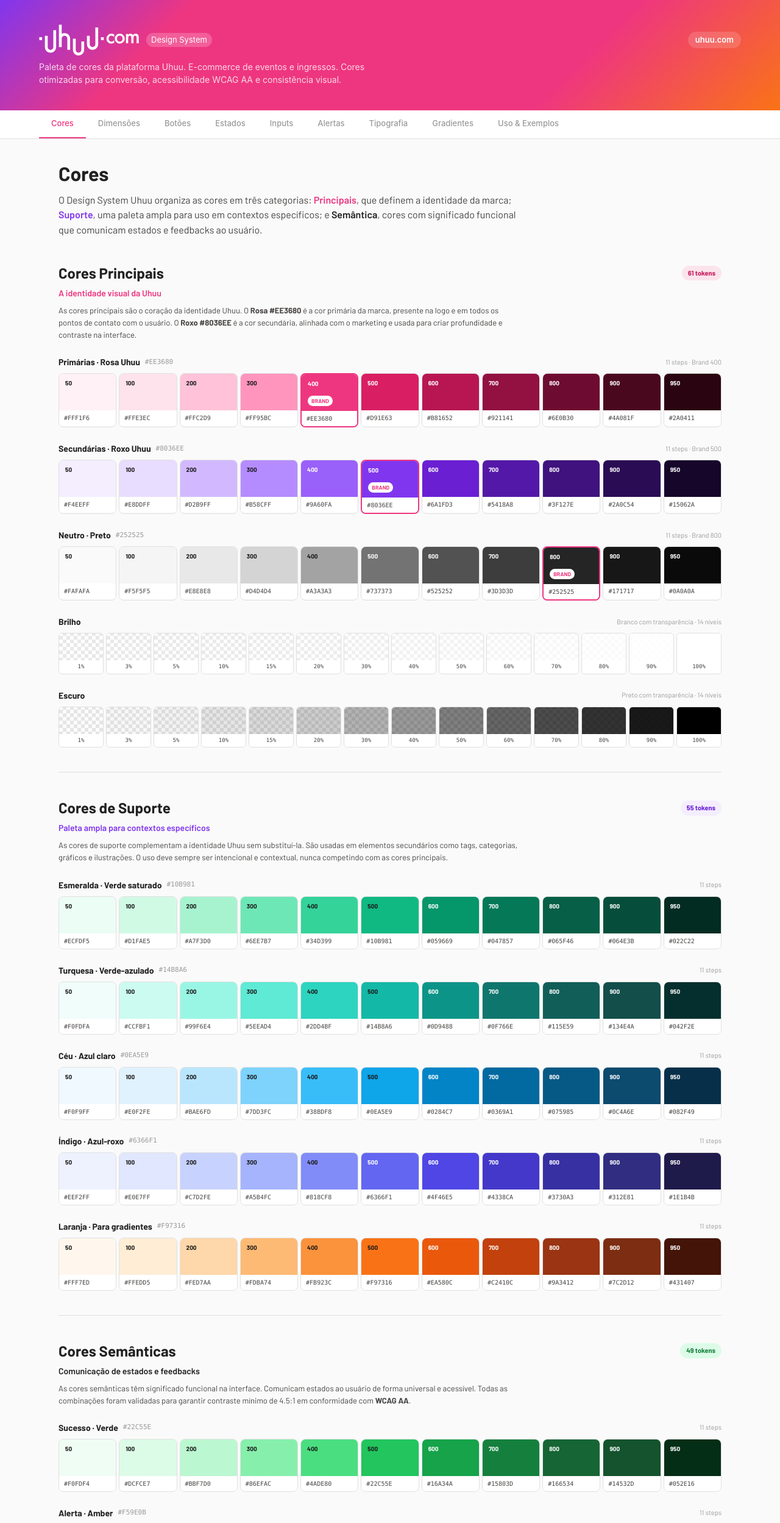
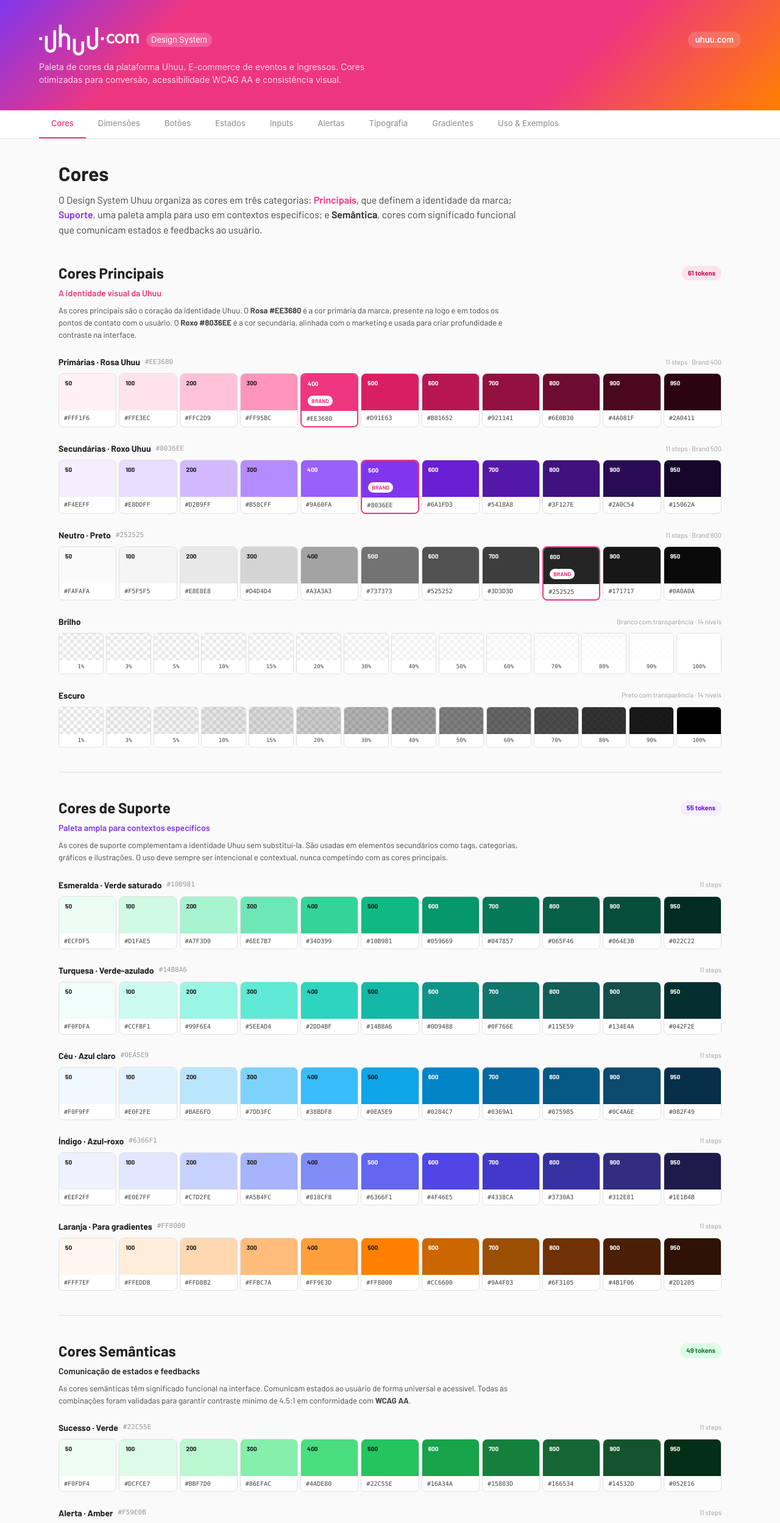
Before and after one commit to vinisvinig/Uhuudesignsystem2026, a React (Vite) app: page / in a window 1280 px wide. Shown: the top 2498 px of the page at 61% size. Built offline with nearby package versions, Linux system fonts and the light colour scheme.

Commit message:
fix(laranja): atualiza paleta para #FF8000 como Brand 500 conforme definição do marketing

```diff
--- a/src/app/components/color-palette.tsx
+++ b/src/app/components/color-palette.tsx
@@ -83,7 +83,7 @@ const PALETTES: Record<string, { hex: string; brand?: number; scale: string[] }>
   turquesa:  { hex: "#14B8A6", scale: ["#F0FDFA","#CCFBF1","#99F6E4","#5EEAD4","#2DD4BF","#14B8A6","#0D9488","#0F766E","#115E59","#134E4A","#042F2E"] },
   ceu:       { hex: "#0EA5E9", scale: ["#F0F9FF","#E0F2FE","#BAE6FD","#7DD3FC","#38BDF8","#0EA5E9","#0284C7","#0369A1","#075985","#0C4A6E","#082F49"] },
   indigo:    { hex: "#6366F1", scale: ["#EEF2FF","#E0E7FF","#C7D2FE","#A5B4FC","#818CF8","#6366F1","#4F46E5","#4338CA","#3730A3","#312E81","#1E1B4B"] },
-  laranja:   { hex: "#F97316", scale: ["#FFF7ED","#FFEDD5","#FED7AA","#FDBA74","#FB923C","#F97316","#EA580C","#C2410C","#9A3412","#7C2D12","#431407"] },
+  laranja:   { hex: "#FF8000", scale: ["#FFF7EF","#FFEDDB","#FFD8B2","#FFBC7A","#FF9E3D","#FF8000","#CC6600","#9A4F03","#6F3105","#4B1F06","#2D1205"] },
 };
 const OPACITY_STEPS = [1, 3, 5, 10, 15, 20, 30, 40, 50, 60, 70, 80, 90, 100];
 
@@ -274,7 +274,7 @@ export function ColorPalette() {
   return (
     <div className="min-h-screen bg-[#fafafa]">
       {/* Header */}
-      <div className="text-white px-8 py-10" style={{ background: "linear-gradient(135deg, #8036EE 0%, #EE3680 22%, #EE3680 72%, #F97316 100%)" }}>
+      <div className="text-white px-8 py-10" style={{ background: "linear-gradient(135deg, #8036EE 0%, #EE3680 22%, #EE3680 72%, #FF8000 100%)" }}>
         <div className="max-w-6xl mx-auto">
             <div className="flex items-center justify-between gap-3 mb-2">
             <div className="flex items-center gap-3">
@@ -490,7 +490,7 @@ export function ColorPalette() {
   --color-support-teal: #14B8A6;
   --color-support-sky: #0EA5E9;
   --color-support-indigo: #6366F1;
-  --color-support-orange: #F97316;
+  --color-support-orange: #FF8000;
 
   /* ── Semânticas ── */
   --color-success: #22C55E;
@@ -2025,7 +2025,7 @@ export function ColorPalette() {
             <div>
               <h3 className="text-[#1a1a1a] mb-1" style={{ fontWeight: 700, fontSize: 20 }}>Header de Evento</h3>
               <p className="text-[13px] text-[#9a9a9a] mb-5">Banner com gradiente, nome do artista, data e botão de compra.</p>
-              <div className="rounded-2xl overflow-hidden" style={{ background: "linear-gradient(135deg, #8036EE 0%, #EE3680 30%, #EE3680 70%, #F97316 100%)", padding: "40px 32px" }}>
+              <div className="rounded-2xl overflow-hidden" style={{ background: "linear-gradient(135deg, #8036EE 0%, #EE3680 30%, #EE3680 70%, #FF8000 100%)", padding: "40px 32px" }}>
                 <div className="flex items-start justify-between flex-wrap gap-6">
                   <div>
                     <span className="text-[11px] px-3 py-1 rounded-full bg-white/20 text-white" style={{ fontWeight: 600, letterSpacing: "0.5px", textTransform: "uppercase" }}>Show · Rock Nacional</span>
@@ -2142,7 +2142,7 @@ export function ColorPalette() {
                       { label: "Show", bg: "rgba(238,54,128,0.1)", color: "#EE3680" },
                       { label: "Teatro", bg: "rgba(128,54,238,0.1)", color: "#8036EE" },
                       { label: "Esporte", bg: "rgba(14,165,233,0.1)", color: "#0EA5E9" },
-                      { label: "Festival", bg: "rgba(249,115,22,0.1)", color: "#F97316" },
+                      { label: "Festival", bg: "rgba(255,128,0,0.1)", color: "#FF8000" },
                       { label: "Stand-up", bg: "rgba(99,102,241,0.1)", color: "#6366F1" },
                       { label: "Exposição", bg: "rgba(16,185,129,0.1)", color: "#10B981" },
                       { label: "Circo", bg: "rgba(20,184,166,0.1)", color: "#14B8A6" },
```
